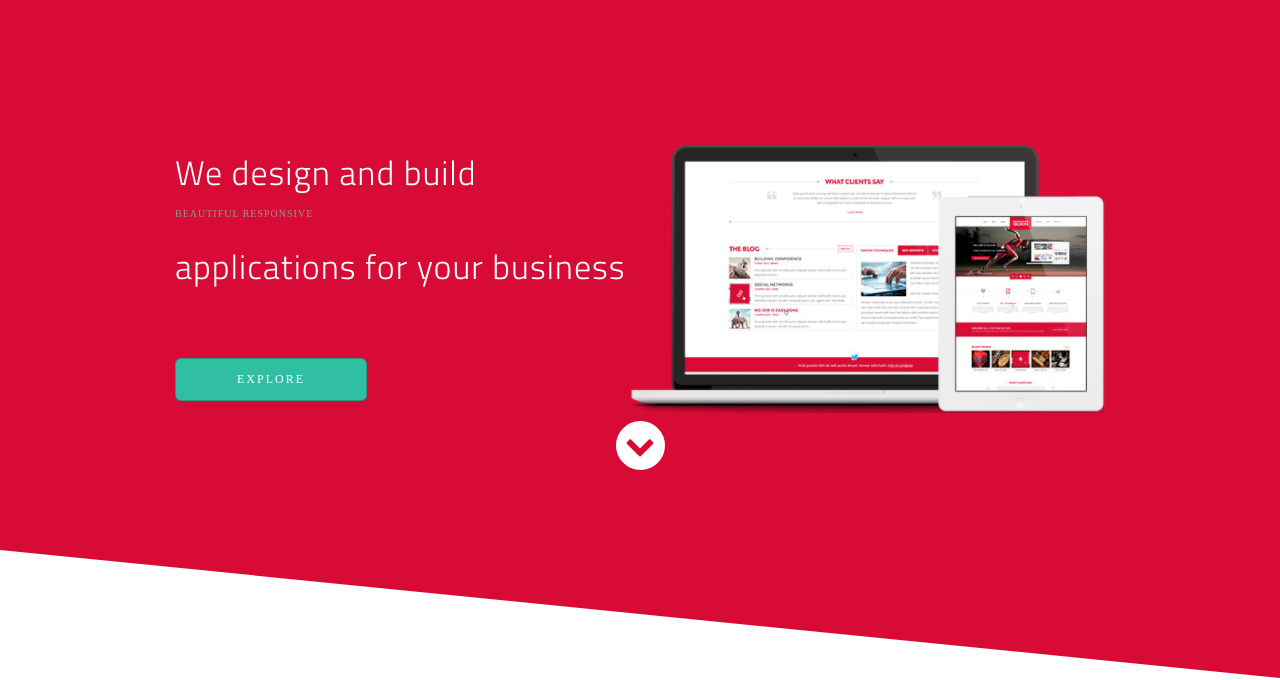
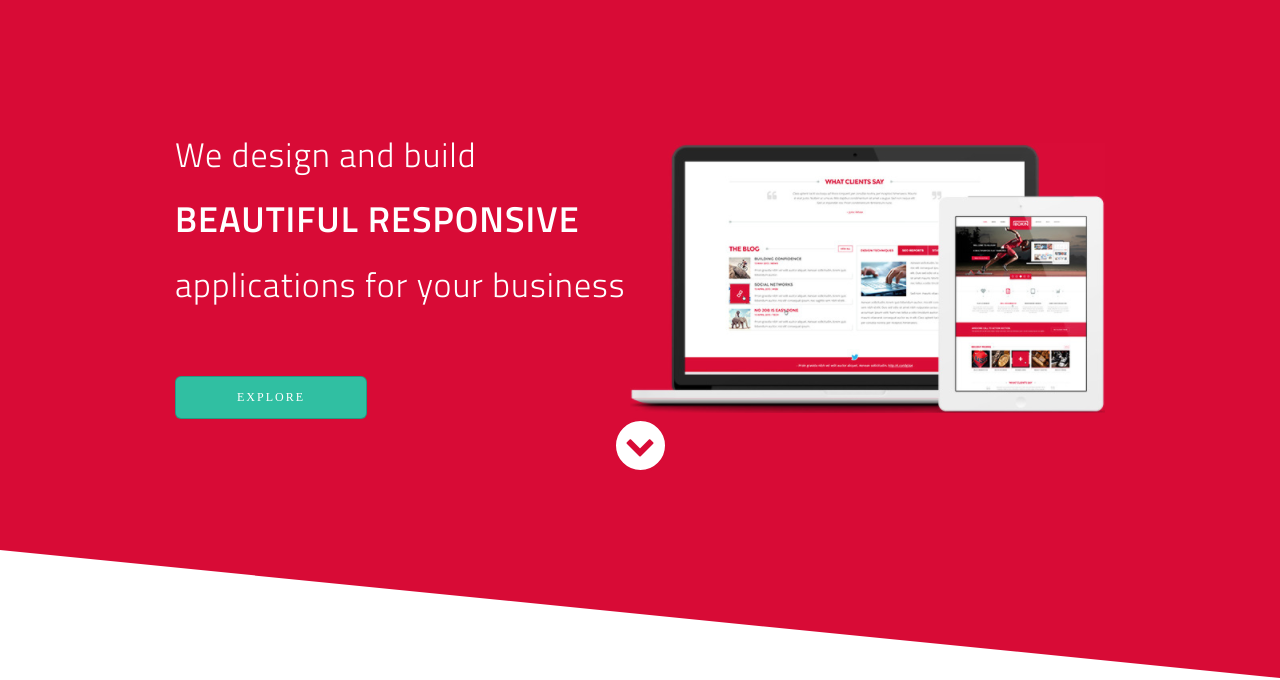
Before and after one commit to wgarcia-wawandco/Ejercicio-6, a plain HTML site: page index.html in a window 1280 px wide. Shown: the part 122-802 px from the top of the page. Drawn offline with Linux system fonts and the light colour scheme; a web font is replaced by a local one.

Commit message:
final commit

```diff
--- a/css/style.css
+++ b/css/style.css
@@ -1226,7 +1226,7 @@ footer{
 
 }
 
-.info span{
+.section-med .info span{
   font-family: open-sans-sm;
   color: #979797;
   font-size: 10px;
```
